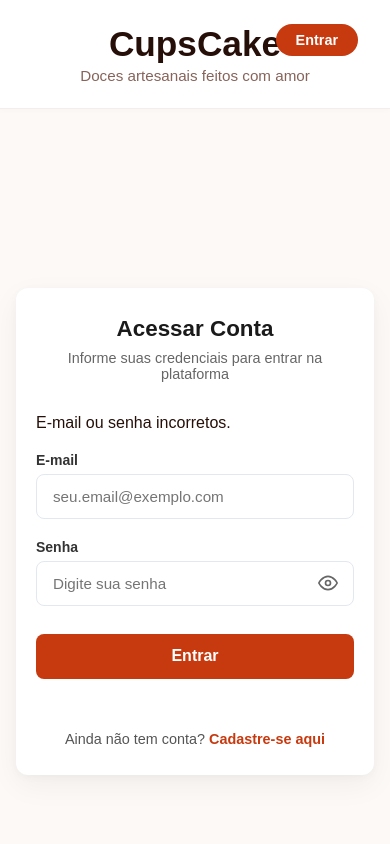
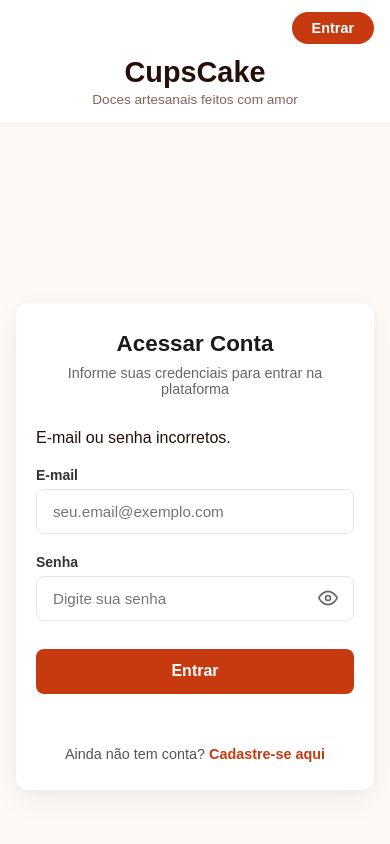
Before and after one commit to santowanderson/cupsycake, an Angular app: page /auth/login in a window 390 px wide. Shown: the top 844 px of the page. Built offline with nearby package versions, Linux system fonts and the light colour scheme; no server answers; sample sign-in values are in the browser's storage.

Commit message:
Fix: Login button overlay the page logo

```diff
--- a/src/app/layout/header/header.component.css
+++ b/src/app/layout/header/header.component.css
@@ -160,3 +160,23 @@
     transform: translateY(0);
   }
 }
+
+@media (max-width: 480px) {
+  .header {
+    padding: 1rem;
+    padding-top: 3.5rem;
+  }
+
+  .auth-container {
+    top: 0.75rem;
+    right: 1rem;
+  }
+
+  .brand-link h1 {
+    font-size: 1.8rem;
+  }
+
+  .header p {
+    font-size: 0.85rem;
+  }
+}
--- a/src/app/shared/components/product-tag-badge/product-tag-badge.component.css
+++ b/src/app/shared/components/product-tag-badge/product-tag-badge.component.css
@@ -3,7 +3,6 @@
       padding: 4px 10px;
       font-size: 10px;
       font-weight: 700;
-      text-transform: uppercase;
       border-radius: 12px;
       color: white;
       box-shadow: 0 2px 6px rgba(0, 0, 0, 0.2);
--- a/src/index.html
+++ b/src/index.html
@@ -1,13 +1,18 @@
 <!doctype html>
 <html lang="en">
   <head>
-  <meta charset="utf-8">
+    <meta charset="utf-8" />
     <title>Cupsycake</title>
-  <base href="/">
-  <meta name="viewport" content="width=device-width, initial-scale=1">
-  <link rel="icon" type="image/x-icon" href="favicon.ico">
-  <link href="https://fonts.googleapis.com/css2?family=Roboto:wght@300;400;500&display=swap" rel="stylesheet">
-  <link href="https://fonts.googleapis.com/icon?family=Material+Icons" rel="stylesheet">
+    <base href="/" />
+    <meta name="viewport" content="width=device-width, initial-scale=1" />
+    <link
+      href="https://fonts.googleapis.com/css2?family=Roboto:wght@300;400;500&display=swap"
+      rel="stylesheet"
+    />
+    <link
+      href="https://fonts.googleapis.com/icon?family=Material+Icons"
+      rel="stylesheet"
+    />
   </head>
   <body>
     <app-root></app-root>
--- a/src/styles.css
+++ b/src/styles.css
@@ -30,6 +30,7 @@
   display: flex;
   flex-direction: column;
   -webkit-font-smoothing: antialiased;
+  min-width: 375px;
 }
 
 button, input, select, textarea {
```
Lines whose indentation alone changed are shown as unchanged.
